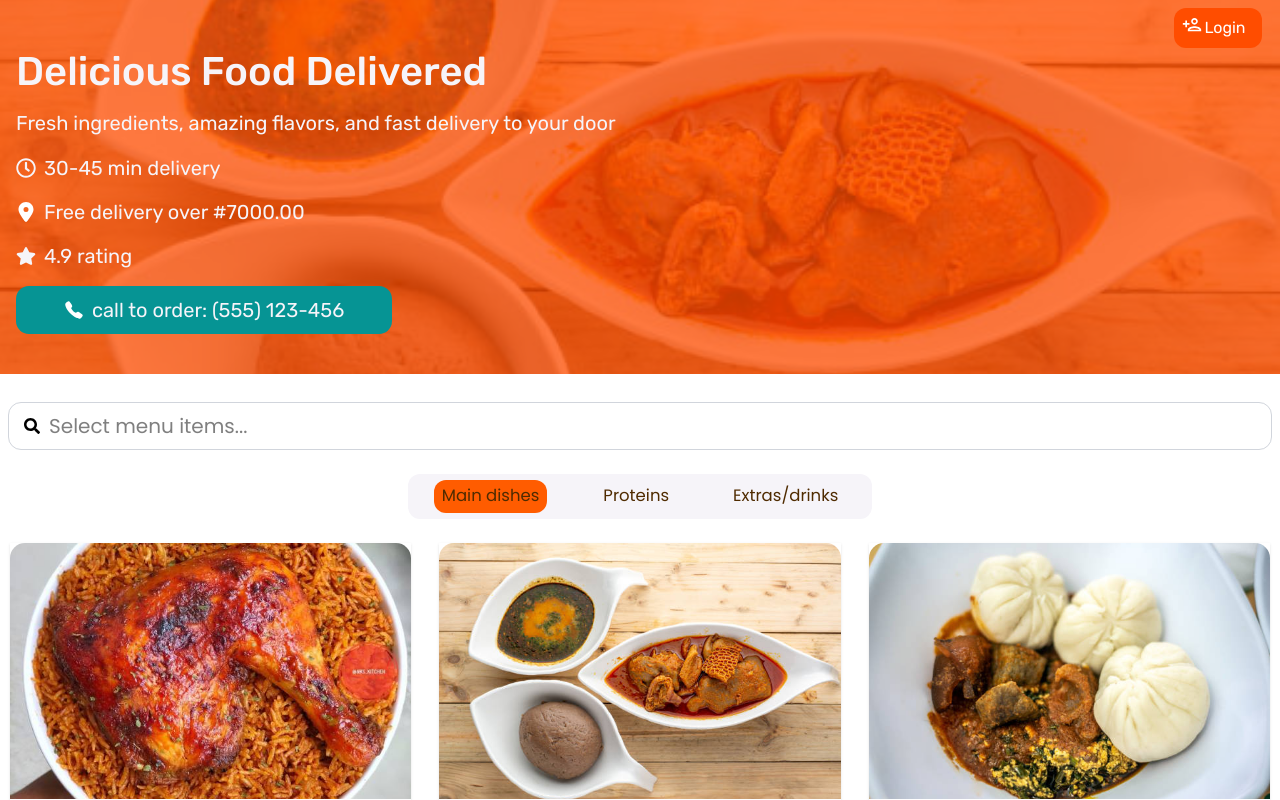
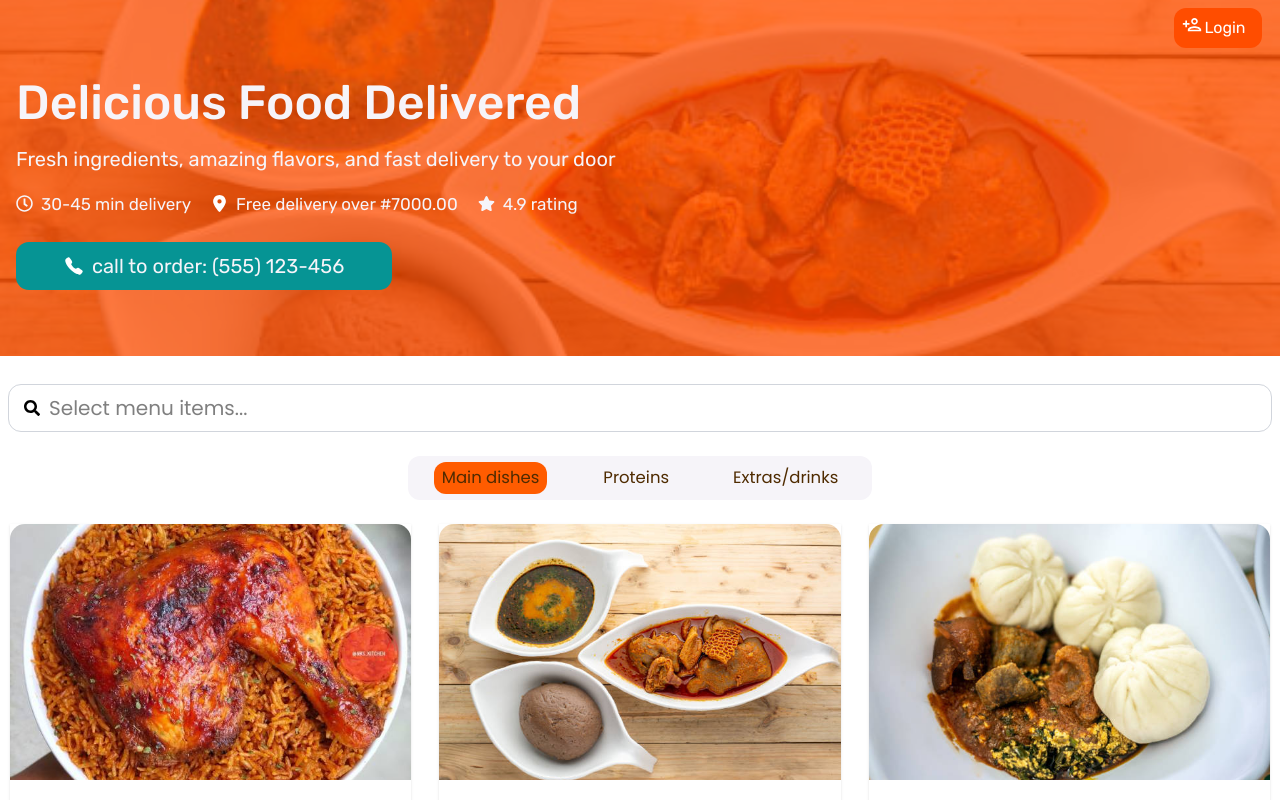
Before and after one commit to ola-ben/eatorder, a React (Vite) app: page / in a window 1280 px wide. Shown: the top 800 px of the page. Built offline with nearby package versions, Linux system fonts and the light colour scheme.

Commit message:
working on lg screen

```diff
--- a/Header.jsx
+++ b/Header.jsx
@@ -10,26 +10,29 @@ export function Header() {
       style={{ backgroundImage: 'url("./pizzaimages/amalaa.jpg")' }}
     >
       <div className=" absolute inset-0 bg-ph opacity-75 "></div>
-      <div className=" p-2 leading-11 relative">
-        <h1 className=" text-[29px] font-medium mb-3 text-balance leading-[1.2] md:text-[40px] mt-8">
+      <div className=" p-2 leading-11 relative  lg:my-6.5">
+        <h1 className=" text-[29px] font-medium mb-3 text-balance leading-[1.2] md:text-[40px] mt-8 lg:text-5xl">
           Delicious Food Delivered
         </h1>
         <p className=" leading-[1.5] mb-2 md:text-[20px]">
           Fresh ingredients, amazing flavors, and fast delivery to your door
         </p>
-        <p className=" flex items-center gap-2 md:text-[20px]">
+        <div className="lg:flex lg:gap-5">
+          <p className=" flex items-center gap-2 md:text-[20px] lg:text-[17px]">
             <FaRegClock className=" " />
             30-45 min delivery
           </p>
-        <p className=" flex items-center gap-2 md:text-[20px]">
+          <p className=" flex items-center gap-2 md:text-[20px] lg:text-[17px]">
             <FaLocationDot className=" text-white" />
             Free delivery over #7000.00
           </p>
-        <p className=" flex items-center gap-2 mb-2 md:text-[20px]">
+          <p className=" flex items-center gap-2 md:text-[20px] lg:text-[17px]">
             <FaStar className=" " />
             4.9 rating
           </p>
-        <button className=" bg-[#069494] md:text-[20px] rounded-[13px] flex items-center gap-2 px-12 py-0.5 hover:bg-[#047b68bb] duration-300 ease-linear mb-6">
+        </div>
+
+        <button className=" bg-[#069494] md:text-[20px] lg:mt-4 rounded-[13px] flex items-center gap-2 px-12 py-0.5 hover:bg-[#047b68bb] duration-300 ease-linear mb-6">
           <IoCall className=" text-white" />
           call to order: (555) 123-456
         </button>
--- a/Menu.jsx
+++ b/Menu.jsx
@@ -118,7 +118,7 @@ export function Menu() {
   const [items, setItems] = useState("maindishes");
   return (
     <section className=" mt-5 p-2">
-      <div className="">
+      <div className="lg:justify-center">
         <div className=" relative">
           <input
             type="text"
```
Lines whose indentation alone changed are shown as unchanged.
